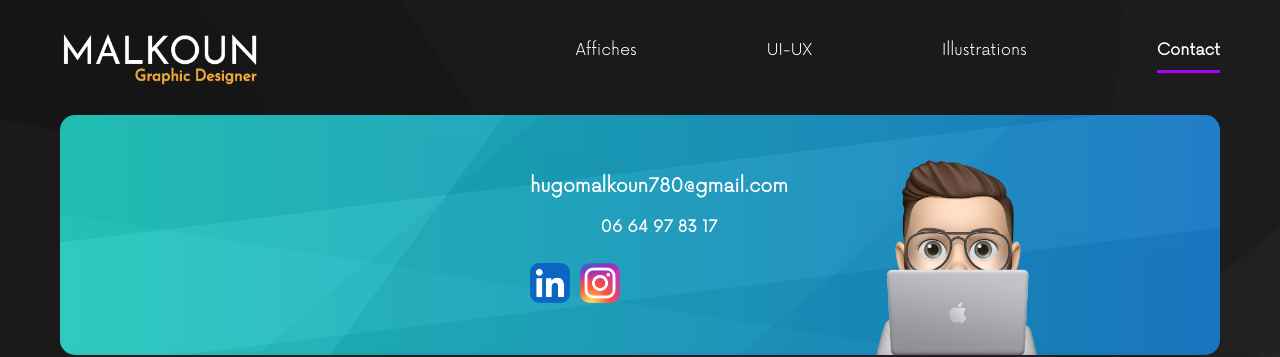
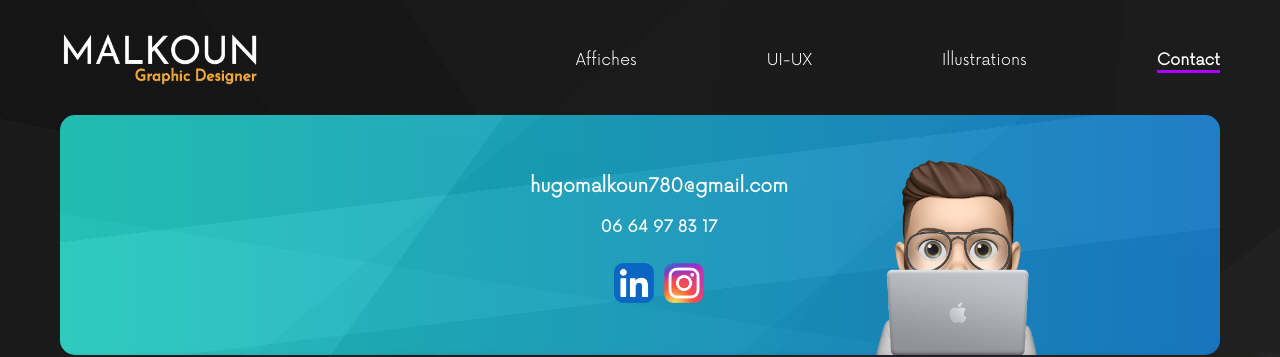
Before and after one commit to malkounwebdesigner/portfolio, a plain HTML site: page pages/contact.html in a window 1280 px wide. Shown: the top 357 px of the page. Drawn offline with Linux system fonts and the light colour scheme.

Commit message:
Add files via upload

```diff
--- a/pages/contact.css
+++ b/pages/contact.css
@@ -72,6 +72,9 @@ ul{
     display: flex;
     padding-top: 10px;
 }
+.navigation{
+    margin-top: 10px;
+}
 
 .logo{
    width: 200px;
@@ -114,6 +117,7 @@ ul{
 
 .resaux{
     display: flex;
+    justify-content: center;
 
 }
 
--- a/pages/illustrator.css
+++ b/pages/illustrator.css
@@ -77,6 +77,9 @@ ul{
     width: 200px;
     height: 55px;
 }
+.navigation{
+    margin-top: 10px;
+}
 main{
     height: 575px;
 }
--- a/pages/photoshop.css
+++ b/pages/photoshop.css
@@ -72,7 +72,9 @@ ul{
     display: flex;
     padding-top: 10px;
 }
-
+.navigation{
+    margin-top: 10px;
+}
 .logo{
     width: 200px;
     height: 55px;
--- a/pages/webdesign.css
+++ b/pages/webdesign.css
@@ -72,6 +72,9 @@ ul{
     display: flex;
     padding-top: 10px;
 }
+.navigation{
+    margin-top: 10px;
+}
 
 .logo{
    width: 200px;
@@ -121,6 +124,8 @@ main{
     margin-right: 60px;
     margin-top: 25px;
     transition: .95s;
+    width: 92.3%;
+
 }
 .presentationredchilie:hover{
     filter: brightness(1);
```
